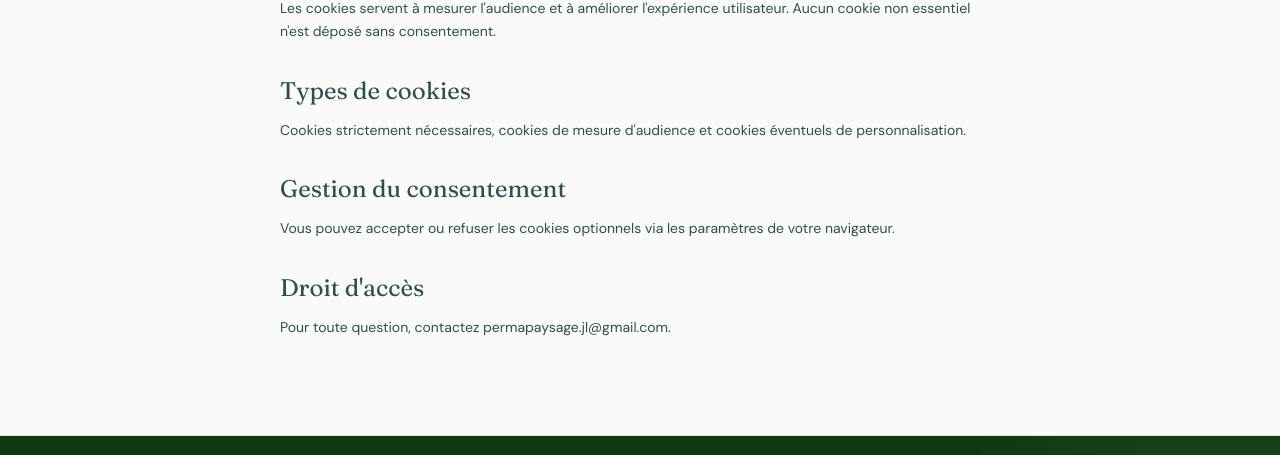
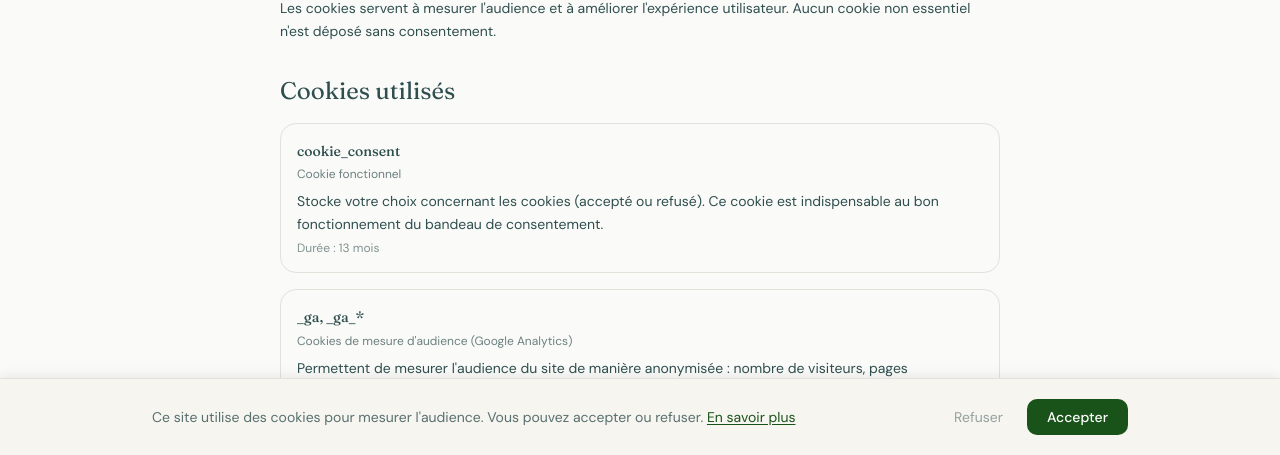
Before and after one commit to FreelancePlt/Permapaysage, a Next.js app: page /politique-cookies in a window 1280 px wide. Shown: the part 345-800 px from the top of the page. Built offline with nearby package versions, Linux system fonts and the light colour scheme; no server answers.

Commit message:
feat: add CookieBanner component and integrate Google Analytics with consent management

```diff
--- a/app/(main)/layout.tsx
+++ b/app/(main)/layout.tsx
@@ -3,6 +3,7 @@ import type { ReactNode } from "react";
 import { Breadcrumbs } from "@/components/layout/breadcrumbs";
 import { Footer } from "@/components/layout/footer";
 import { Header } from "@/components/layout/header";
+import { CookieBanner } from "@/components/shared/CookieBanner";
 import { FloatingCallButton } from "@/components/shared/floating-call-button";
 
 export default function MainLayout({ children }: { children: ReactNode }) {
@@ -19,6 +20,7 @@ export default function MainLayout({ children }: { children: ReactNode }) {
       <main id="main-content">{children}</main>
       <Footer />
       <FloatingCallButton />
+      <CookieBanner />
     </>
   );
 }
--- a/app/(main)/politique-cookies/page.tsx
+++ b/app/(main)/politique-cookies/page.tsx
@@ -28,21 +28,41 @@ export default function CookiesPage() {
       <section className="py-16 md:py-24">
         <Container className="max-w-3xl space-y-8">
           <h1 className="text-4xl leading-tight tracking-tight md:text-5xl">Politique de cookies</h1>
+
           <section className="space-y-3 text-sm leading-relaxed">
             <h2 className="text-2xl">Pourquoi des cookies ?</h2>
             <p>Les cookies servent à mesurer l&apos;audience et à améliorer l&apos;expérience utilisateur. Aucun cookie non essentiel n&apos;est déposé sans consentement.</p>
           </section>
-          <section className="space-y-3 text-sm leading-relaxed">
-            <h2 className="text-2xl">Types de cookies</h2>
-            <p>Cookies strictement nécessaires, cookies de mesure d&apos;audience et cookies éventuels de personnalisation.</p>
+
+          <section className="space-y-4 text-sm leading-relaxed">
+            <h2 className="text-2xl">Cookies utilisés</h2>
+
+            <div className="space-y-4">
+              <div className="rounded-lg border border-[var(--border)] p-4">
+                <h3 className="mb-1 font-medium">cookie_consent</h3>
+                <p className="text-foreground/70 text-xs">Cookie fonctionnel</p>
+                <p className="mt-2">Stocke votre choix concernant les cookies (accepté ou refusé). Ce cookie est indispensable au bon fonctionnement du bandeau de consentement.</p>
+                <p className="text-foreground/60 mt-1 text-xs">Durée : 13 mois</p>
+              </div>
+
+              <div className="rounded-lg border border-[var(--border)] p-4">
+                <h3 className="mb-1 font-medium">_ga, _ga_*</h3>
+                <p className="text-foreground/70 text-xs">Cookies de mesure d&apos;audience (Google Analytics)</p>
+                <p className="mt-2">Permettent de mesurer l&apos;audience du site de manière anonymisée : nombre de visiteurs, pages consultées, durée des visites. Ces cookies ne sont déposés que si vous acceptez les cookies.</p>
+                <p className="text-foreground/60 mt-1 text-xs">Durée : 13 mois</p>
+              </div>
+            </div>
           </section>
+
           <section className="space-y-3 text-sm leading-relaxed">
             <h2 className="text-2xl">Gestion du consentement</h2>
-            <p>Vous pouvez accepter ou refuser les cookies optionnels via les paramètres de votre navigateur.</p>
+            <p>Lors de votre première visite, un bandeau vous propose d&apos;accepter ou de refuser les cookies de mesure d&apos;audience. Votre choix est conservé pendant 13 mois.</p>
+            <p>Le refus des cookies n&apos;empêche en aucun cas la navigation sur le site. Toutes les fonctionnalités restent accessibles.</p>
           </section>
+
           <section className="space-y-3 text-sm leading-relaxed">
             <h2 className="text-2xl">Droit d&apos;accès</h2>
-            <p>Pour toute question, contactez permapaysage.jl@gmail.com.</p>
+            <p>Pour toute question concernant vos données personnelles ou la gestion des cookies, contactez permapaysage.jl@gmail.com.</p>
           </section>
         </Container>
       </section>
--- /dev/null
+++ b/components/shared/CookieBanner.tsx
@@ -0,0 +1,88 @@
+"use client";
+
+import { useCallback, useEffect, useState } from "react";
+import Link from "next/link";
+
+import { GoogleAnalytics } from "./GoogleAnalytics";
+
+type ConsentStatus = "accepted" | "refused" | null;
+
+function getCookie(name: string): string | null {
+  const match = document.cookie.match(new RegExp(`(?:^|; )${name}=([^;]*)`));
+  return match ? decodeURIComponent(match[1]) : null;
+}
+
+function setCookie(name: string, value: string, days: number) {
+  const expires = new Date(Date.now() + days * 864e5).toUTCString();
+  document.cookie = `${name}=${encodeURIComponent(value)};expires=${expires};path=/;SameSite=Lax`;
+}
+
+const COOKIE_NAME = "cookie_consent";
+const COOKIE_DAYS = 395; // ~13 mois
+
+export function CookieBanner() {
+  const [consent, setConsent] = useState<ConsentStatus>(undefined as unknown as ConsentStatus);
+  const [visible, setVisible] = useState(false);
+
+  useEffect(() => {
+    const stored = getCookie(COOKIE_NAME);
+    if (stored === "accepted" || stored === "refused") {
+      setConsent(stored);
+    } else {
+      setConsent(null);
+      setVisible(true);
+    }
+  }, []);
+
+  const accept = useCallback(() => {
+    setCookie(COOKIE_NAME, "accepted", COOKIE_DAYS);
+    setConsent("accepted");
+    setVisible(false);
+  }, []);
+
+  const refuse = useCallback(() => {
+    setCookie(COOKIE_NAME, "refused", COOKIE_DAYS);
+    setConsent("refused");
+    setVisible(false);
+  }, []);
+
+  return (
+    <>
+      <GoogleAnalytics consent={consent === "accepted"} />
+
+      {visible && (
+        <div
+          role="dialog"
+          aria-label="Gestion des cookies"
+          className="animate-in slide-in-from-bottom fixed inset-x-0 bottom-0 z-50 border-t border-[var(--border)] bg-[var(--card)] shadow-[0_-2px_12px_rgba(0,0,0,0.08)] duration-300"
+        >
+          <div className="mx-auto flex max-w-5xl flex-col gap-4 px-4 py-5 sm:flex-row sm:items-center sm:justify-between sm:gap-6 sm:px-6">
+            <p className="text-foreground/80 text-sm leading-relaxed">
+              Ce site utilise des cookies pour mesurer l&apos;audience. Vous pouvez accepter ou refuser.{" "}
+              <Link href="/politique-cookies" className="text-primary underline underline-offset-2 hover:no-underline">
+                En savoir plus
+              </Link>
+            </p>
+
+            <div className="flex shrink-0 flex-col gap-2 sm:flex-row">
+              <button
+                type="button"
+                onClick={refuse}
+                className="text-foreground/50 hover:text-foreground/70 cursor-pointer rounded-md px-4 py-2 text-sm transition-colors"
+              >
+                Refuser
+              </button>
+              <button
+                type="button"
+                onClick={accept}
+                className="bg-primary text-primary-foreground hover:bg-primary/90 cursor-pointer rounded-md px-5 py-2 text-sm font-medium transition-colors"
+              >
+                Accepter
+              </button>
+            </div>
+          </div>
+        </div>
+      )}
+    </>
+  );
+}
--- /dev/null
+++ b/components/shared/GoogleAnalytics.tsx
@@ -0,0 +1,25 @@
+"use client";
+
+import Script from "next/script";
+
+const GA_ID = process.env.NEXT_PUBLIC_GA_ID;
+
+export function GoogleAnalytics({ consent }: { consent: boolean }) {
+  if (!consent || !GA_ID) return null;
+
+  return (
+    <>
+      <Script src={`https://www.googletagmanager.com/gtag/js?id=${GA_ID}`} strategy="afterInteractive" />
+      <Script id="gtag-init" strategy="afterInteractive">
+        {`
+          window.dataLayer = window.dataLayer || [];
+          function gtag(){dataLayer.push(arguments);}
+          gtag('js', new Date());
+          gtag('config', '${GA_ID}', {
+            anonymize_ip: true
+          });
+        `}
+      </Script>
+    </>
+  );
+}
```
Also changed, not shown: 1 other file (tests, documents, lock files or other folders).
